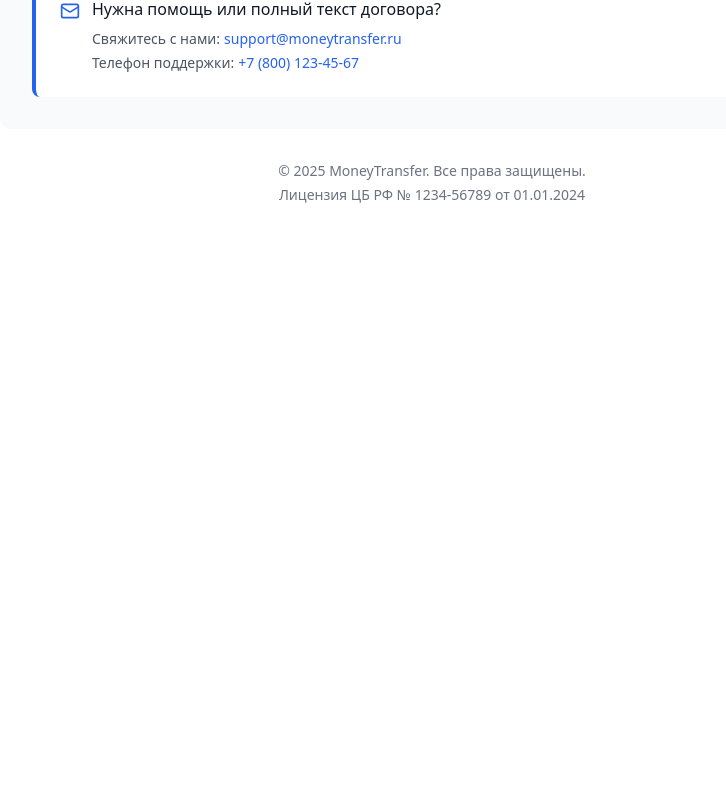
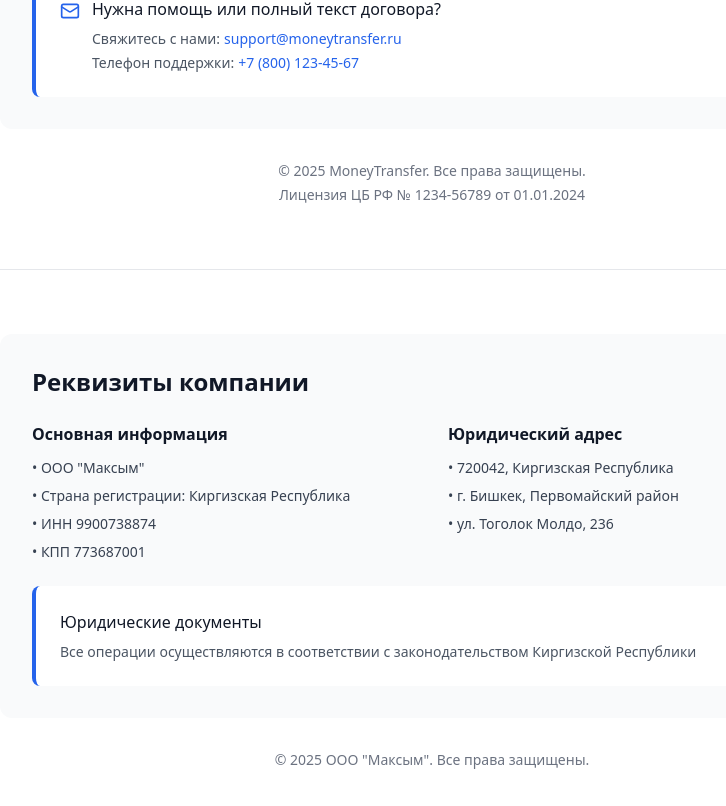
Before and after one commit to 666lexa666/transfer, a React (Vite) app: page / in a window 1280 px wide. Shown: the part 1628-2434 px from the top of the page, without its empty margins (208-934 px from the left). Before the commit the page ends 1897 px from the top, so only its background shows below. Built offline with nearby package versions, Linux system fonts and the light colour scheme.

Commit message:
Добавлен футер с реквизитами компании

```diff
--- a/src/App.tsx
+++ b/src/App.tsx
@@ -5,6 +5,7 @@ import { TransferModal } from './components/TransferModal';
 import { PaymentModal } from './components/PaymentModal';
 import { Contract } from './components/Contract';
 import { TransferForm } from './types';
+import { Footer } from './components/Footer';
 
 function App() {
   const [showTransferModal, setShowTransferModal] = useState(false);
@@ -28,7 +29,8 @@ function App() {
   };
 
   return (
-    <div className="min-h-screen bg-white">
+    <div className="min-h-screen bg-white flex flex-col">
+      <div className="flex-grow">
         <Hero onOpenTransfer={handleOpenTransfer} />
         <CurrencyRates />
         <Contract />
@@ -45,6 +47,9 @@ function App() {
           transferData={transferData}
         />
       </div>
+
+      <Footer />
+    </div>
   );
 }
 
--- /dev/null
+++ b/src/components/Footer.tsx
@@ -0,0 +1,51 @@
+import React from 'react';
+
+export const Footer: React.FC = () => {
+  return (
+    <div className="py-16 bg-white border-t">
+      <div className="max-w-4xl mx-auto px-4">
+        <div className="bg-gray-50 rounded-xl p-8">
+          <div className="prose max-w-none text-gray-700">
+            <h2 className="text-2xl font-bold text-gray-900 mb-6">Реквизиты компании</h2>
+
+            <div className="grid md:grid-cols-2 gap-8 mb-6">
+              <div>
+                <h3 className="font-semibold text-gray-900 mb-3">Основная информация</h3>
+                <ul className="space-y-2 text-sm">
+                  <li>• ООО "Максым"</li>
+                  <li>• Страна регистрации: Киргизская Республика</li>
+                  <li>• ИНН 9900738874</li>
+                  <li>• КПП 773687001</li>
+                </ul>
+              </div>
+
+              <div>
+                <h3 className="font-semibold text-gray-900 mb-3">Юридический адрес</h3>
+                <ul className="space-y-2 text-sm">
+                  <li>• 720042, Киргизская Республика</li>
+                  <li>• г. Бишкек, Первомайский район</li>
+                  <li>• ул. Тоголок Молдо, 236</li>
+                </ul>
+              </div>
+            </div>
+
+            <div className="bg-white rounded-lg p-6 border-l-4 border-blue-600">
+              <div>
+                <p className="font-medium text-gray-900 mb-2">
+                  Юридические документы
+                </p>
+                <p className="text-sm text-gray-600">
+                  Все операции осуществляются в соответствии с законодательством Киргизской Республики
+                </p>
+              </div>
+            </div>
+          </div>
+        </div>
+
+        <div className="text-center mt-8 text-sm text-gray-500">
+          <p>© {new Date().getFullYear()} ООО "Максым". Все права защищены.</p>
+        </div>
+      </div>
+    </div>
+  );
+};
```
Lines whose indentation alone changed are shown as unchanged.
